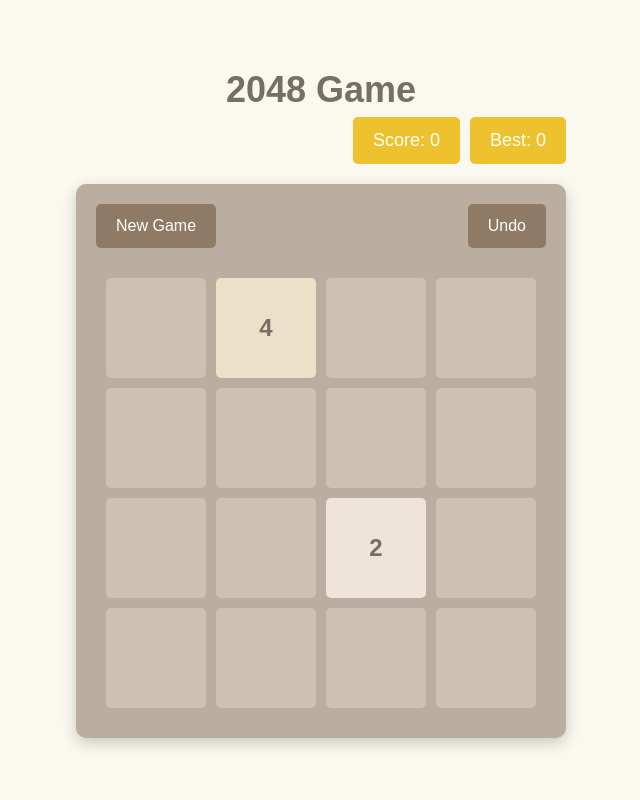
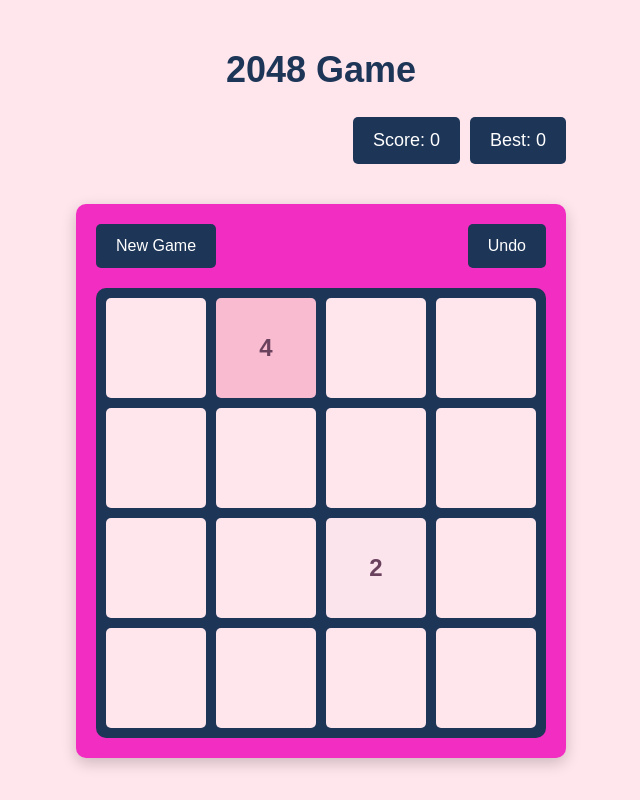
Before and after one commit to khinwaiyan/2048-game, a React (Vite) app: page / in a window 1280 px wide. Shown: the whole page, without its empty margins (319-959 px from the left). Built offline with nearby package versions, Linux system fonts and the light colour scheme.

Commit message:
[style]color change

```diff
--- a/src/App.css
+++ b/src/App.css
@@ -12,16 +12,20 @@ body {
   align-items: center;
   height: 100vh;
   margin: 0;
-  background-color: #faf8ef;
+  background-color: #ffe5ec;
 }
-
+.Wrapper {
+  display: flex;
+  flex-direction: column;
+  gap: 20px;
+}
 .game-container {
   display: flex;
   flex-direction: column;
   align-items: center;
   padding: 20px;
   margin-top: 20px;
-  background-color: #bbada0;
+  background-color: #f22dc1;
   border-radius: 10px;
   box-shadow: 0px 5px 15px rgba(0, 0, 0, 0.2);
 }
--- a/src/App.tsx
+++ b/src/App.tsx
@@ -130,7 +130,7 @@ function App() {
   }, [handleKeyPress]);
 
   return (
-    <>
+    <div className="Wrapper">
       <Title score={score} bestScore={bestScore} />
       <div className="game-container">
         <BoardHeader resetGame={resetGame} undo={undo} />
@@ -138,7 +138,7 @@ function App() {
         {isGameOver && <Overlay message="Game Over!" resetGame={resetGame} />}
         {isGameWon && <Overlay message="You Win!" resetGame={resetGame} />}
       </div>
-    </>
+    </div>
   );
 }
 
--- a/src/styles/board.styled.css
+++ b/src/styles/board.styled.css
@@ -3,7 +3,7 @@
   grid-template-columns: repeat(4, 100px);
   grid-template-rows: repeat(4, 100px);
   gap: 10px;
-  background-color: #bbada0;
+  background-color: #1d3557;
   padding: 10px;
   border-radius: 10px;
 }
@@ -18,44 +18,44 @@
   display: flex;
   justify-content: center;
   align-items: center;
-  background-color: #cdc1b4;
+  background-color: #ffe5ec;
   border-radius: 5px;
   font-size: 24px;
   font-weight: bold;
-  color: #776e65;
+  color: #1d3557;
 }
 
 .grid-cell.value-2 {
-  background-color: #eee4da;
-  color: #776e65;
+  background-color: #fce4ec;
+  color: #6b425e;
 }
 
 .grid-cell.value-4 {
-  background-color: #ede0c8;
-  color: #776e65;
+  background-color: #f8bbd0;
+  color: #6b425e;
 }
 
 .grid-cell.value-8 {
-  background-color: #f2b179;
+  background-color: #f48fb1;
   color: #f9f6f2;
 }
 
 .grid-cell.value-16 {
-  background-color: #f59563;
+  background-color: #f06292;
   color: #f9f6f2;
 }
 
 .grid-cell.value-32 {
-  background-color: #f67c5f;
+  background-color: #ec407a;
   color: #f9f6f2;
 }
 
 .grid-cell.value-64 {
-  background-color: #f65e3b;
+  background-color: #e91e63;
   color: #f9f6f2;
 }
 
 .grid-cell.value-128 {
-  background-color: #edcf72;
+  background-color: #d81b60;
   color: #f9f6f2;
 }
--- a/src/styles/boardHeader.styled.css
+++ b/src/styles/boardHeader.styled.css
@@ -6,7 +6,7 @@
 }
 
 button {
-  background-color: #8f7a66;
+  background-color: #1d3557;
   color: white;
   padding: 10px 20px;
   font-size: 16px;
@@ -16,5 +16,6 @@ button {
 }
 
 button:hover {
-  background-color: #776e65;
+  background-color: #c5d5eb;
+  color: #1d3557;
 }
--- a/src/styles/title.styled.css
+++ b/src/styles/title.styled.css
@@ -1,7 +1,7 @@
 .title {
   font-size: 36px;
   font-weight: bold;
-  color: #776e65;
+  color: #1d3557;
 }
 
 .scoreboard {
@@ -10,7 +10,7 @@
   gap: 10px;
 }
 .scoreboard div {
-  background-color: #edc22e;
+  background-color: #1d3557;
   padding: 10px 20px;
   border-radius: 5px;
   font-size: 18px;
```
